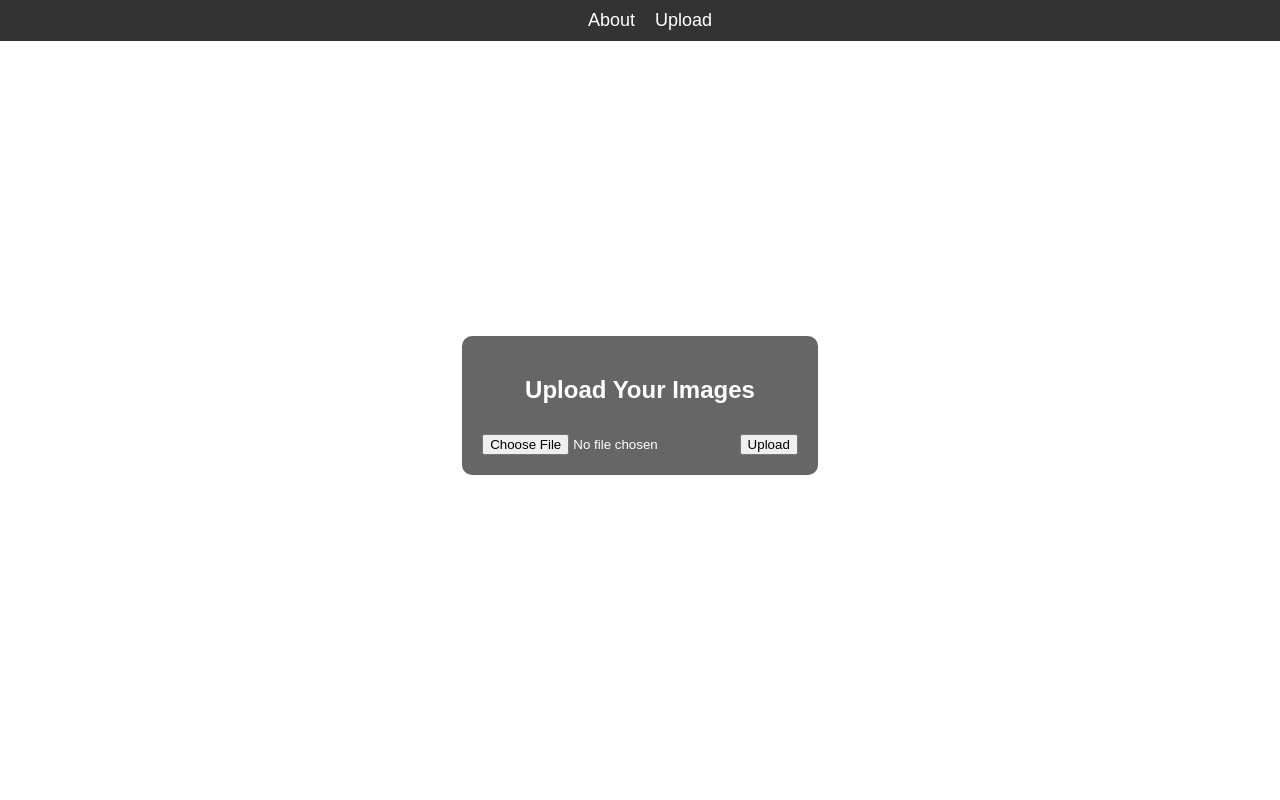
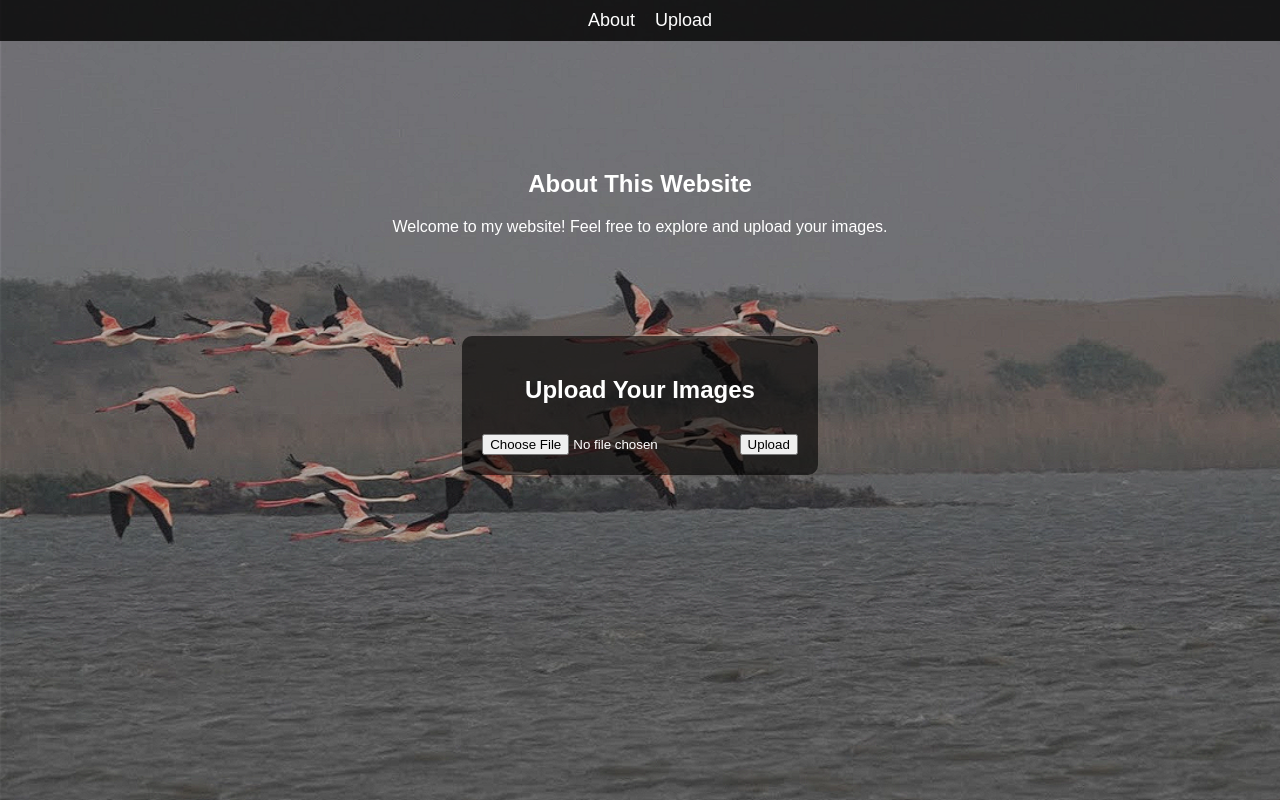
Before and after one commit to zehra-demir/bird-migration-detector.io, a plain HTML site: page main.html in a window 1280 px wide. Drawn offline with Linux system fonts and the light colour scheme.

Commit message:
Update main.html

```diff
--- a/main.html
+++ b/main.html
@@ -3,12 +3,12 @@
 <head>
     <meta charset="UTF-8">
     <meta name="viewport" content="width=device-width, initial-scale=1.0">
-    <title>Website with User Uploads</title>
+    <title>AIBIRDCLIC</title>
     <style>
         body {
             margin: 0;
             font-family: Arial, sans-serif;
-            background: url('your-background-image.jpg') no-repeat center center fixed;
+            background: url('bg.png') no-repeat center center fixed;
             background-size: cover;
             color: white;
         }
```
